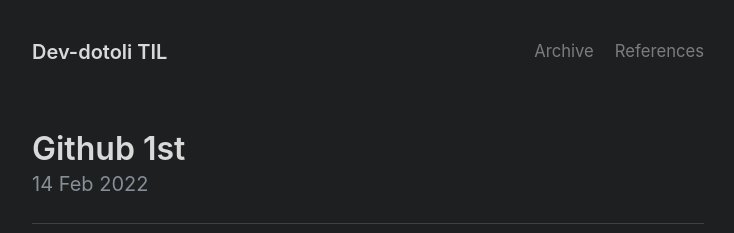
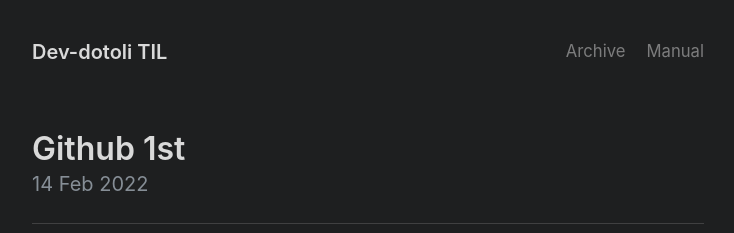
Before and after one commit to Dev-Dotoli/dev-dotoli.github.com, a Jekyll site: the page built from index.html, in a window 1280 px wide. Shown: the top 233 px of the page, without its empty margins (272-1006 px from the left). Built offline with Jekyll 4.4.1, drawn with Linux system fonts in a browser that asks for light colours; the list of posts is cut into pages by our own code.

Commit message:
fix typo config.yml References to Maual

```diff
--- a/_config.yml
+++ b/_config.yml
@@ -43,5 +43,6 @@ version: 3.0.0
 nav:
   - title: Archive
     url: /archive
-  - title: References
-    url: /references
+
+  - title: Manual
+    url: /manual
```
